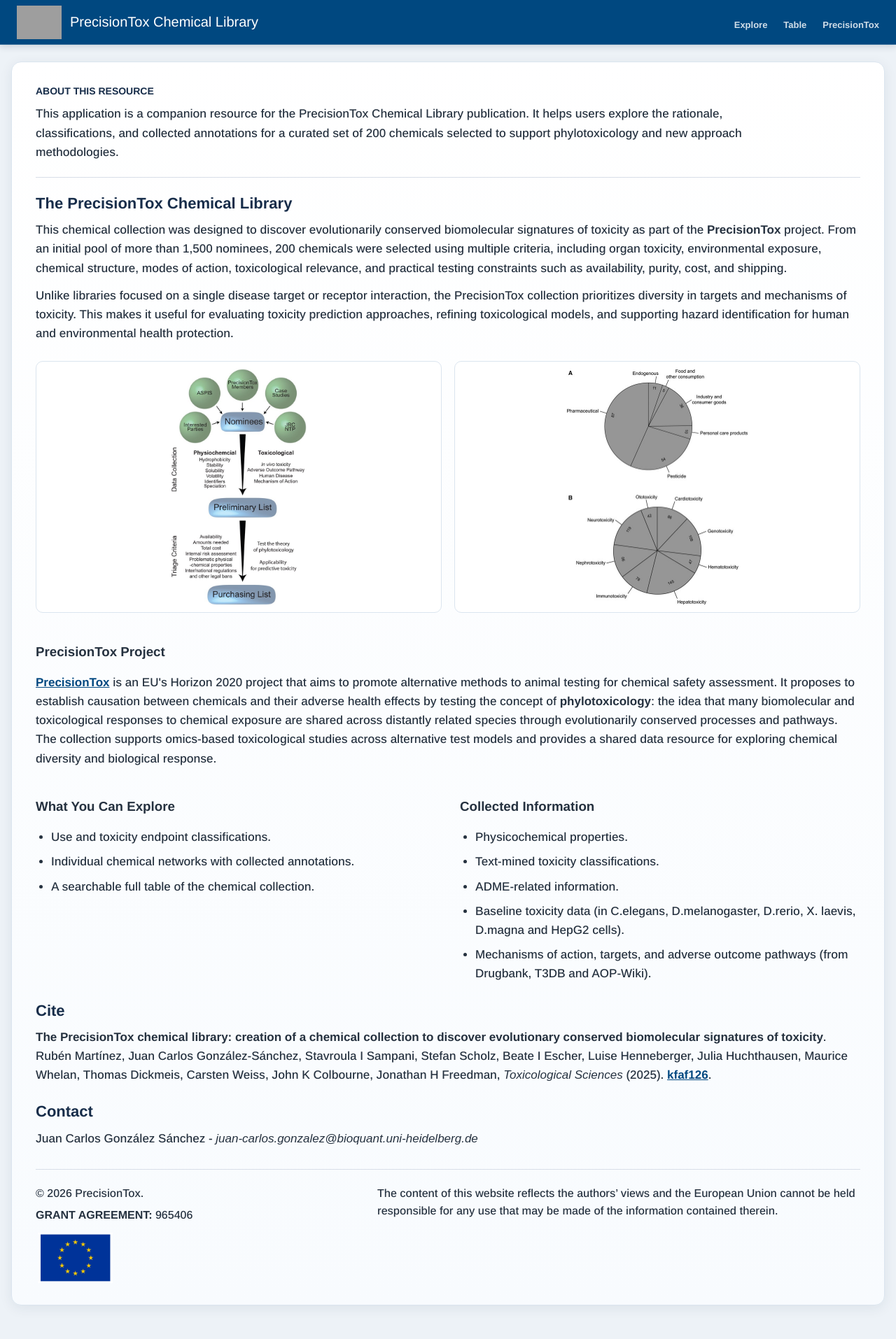
After one commit to precisiontox/chem-viz, a Flask app: template app/templates/about.html in a window 1280 px wide. The commit adds this page. Shown: the whole page at 70% size. Run offline with Flask 3, Linux system fonts and the light colour scheme; the template is opened without the code that fills it, so the values that code supplies are empty; some web fonts are replaced; grey boxes are pictures that could not be loaded.

Commit message:
Create About page

```diff
--- a/app/main.py
+++ b/app/main.py
@@ -26,6 +26,11 @@
 @app.route('/table')
 def chemical_table():
     return render_template('index.html', selected_tab='chem_list')
+
+
+@app.route('/about')
+def about():
+    return render_template('about.html')
 
 
 @app.route('/<ptx_code>')
--- a/app/static/css/styles.css
+++ b/app/static/css/styles.css
@@ -1461,6 +1461,182 @@
     background: var(--ptox-ink) !important;
 }
 
+
+/* About page */
+.topbar-logo-link {
+    display: inline-flex;
+    align-items: center;
+    text-decoration: none;
+}
+
+.about-page {
+    width: min(100%, var(--ptox-page-max));
+    max-width: var(--ptox-page-max);
+    margin: 0 auto;
+    padding: 24px 16px 48px;
+    box-sizing: border-box;
+}
+
+.about-card {
+    border: 1px solid #dbe5ef;
+    border-radius: 14px;
+    background: linear-gradient(180deg, #ffffff 0%, #f8fbfe 100%);
+    box-shadow: 0 4px 18px rgba(23, 45, 74, 0.08);
+    padding: 30px 34px;
+}
+
+.about-hero {
+    margin-bottom: 24px;
+    padding-bottom: 22px;
+    border-bottom: 1px solid var(--ptox-line);
+}
+
+.about-hero .about-kicker {
+    margin: 0 0 8px;
+    color: var(--ptox-ink);
+    font-size: 14px;
+    font-weight: 800;
+    text-transform: uppercase;
+}
+
+.about-hero h1,
+.about-section h2 {
+    margin: 0;
+    color: var(--ptox-ink);
+    line-height: 1.15;
+}
+
+.about-hero h1 {
+    margin-bottom: 12px;
+    font-size: 34px;
+}
+
+
+.about-hero p,
+.about-section p,
+.about-section li {
+    color: var(--ptox-text);
+    font-size: 17px;
+    font-weight: 500;
+    line-height: 1.6;
+}
+
+.about-hero p {
+    max-width: 1080px;
+    margin: 0;
+}
+
+.about-grid {
+    display: grid;
+    grid-template-columns: repeat(2, minmax(0, 1fr));
+    column-gap: 34px;
+    row-gap: 26px;
+}
+
+.about-section {
+    min-width: 0;
+}
+
+.about-article-images {
+    display: grid;
+    grid-template-columns: repeat(2, minmax(0, 1fr));
+    gap: 18px;
+    align-items: stretch;
+}
+
+.about-article-images img {
+    width: 100%;
+    height: 100%;
+    max-height: 360px;
+    object-fit: contain;
+    border: 1px solid #dbe5ef;
+    border-radius: 10px;
+    background: #ffffff;
+    padding: 10px;
+    box-sizing: border-box;
+}
+
+.about-section-wide {
+    grid-column: 1 / -1;
+}
+
+.about-section h2 {
+    margin-bottom: 12px;
+    font-size: 22px;
+}
+
+.about-section p {
+    margin: 0 0 12px;
+}
+
+.about-section p:last-child {
+    margin-bottom: 0;
+}
+
+.about-section a {
+    color: var(--ptox-accent-dark);
+    font-weight: 700;
+}
+
+.about-section ul {
+    margin: 0;
+    padding-left: 22px;
+}
+
+.about-section li + li {
+    margin-top: 8px;
+}
+
+.about-funding {
+    display: grid;
+    grid-template-columns: minmax(220px, 0.8fr) minmax(0, 1.2fr);
+    gap: 28px;
+    align-items: start;
+    margin-top: 4px;
+    padding-top: 22px;
+    border-top: 1px solid var(--ptox-line);
+}
+
+.about-funding p {
+    color: var(--ptox-text);
+    font-size: 16px;
+    font-weight: 500;
+    line-height: 1.55;
+}
+
+.about-funding-meta p {
+    margin: 0 0 6px;
+}
+
+.about-funding-meta img {
+    display: block;
+    width: min(220px, 100%);
+    height: auto;
+    margin-top: 12px;
+}
+
+.about-funding-disclaimer {
+    margin: 0;
+}
+
+@media (max-width: 900px) {
+    .about-grid {
+        grid-template-columns: 1fr;
+    }
+
+    .about-card {
+        padding: 22px 20px;
+    }
+
+    .about-article-images {
+        grid-template-columns: 1fr;
+    }
+
+    .about-funding {
+        grid-template-columns: 1fr;
+    }
+}
+
 @media (max-width: 1180px) {
     .network-guide-inner {
         grid-template-columns: 1fr;
--- /dev/null
+++ b/app/templates/about.html
@@ -0,0 +1,121 @@
+<!DOCTYPE html>
+<html lang="en">
+<head>
+    <meta charset="UTF-8">
+    <meta name="viewport" content="width=device-width, initial-scale=1.0">
+    <title>About | PrecisionTox Chemical Library</title>
+    <link rel="stylesheet" href="{{ url_for('static', filename='vendor/google-fonts/arimo/arimo.css') }}">
+    <link rel="stylesheet" href="{{ url_for('static', filename='css/styles.css') }}">
+    <link rel="stylesheet" type="text/css" href="{{ url_for('static', filename='vendor/font-awesome/6.5.2/css/all.min.css') }}">
+</head>
+<body>
+    <div class="topbar">
+        <div class="topbar-inner">
+            <a class="topbar-logo-link" href="{{ url_for('home') }}" aria-label="PrecisionTox Chemical Library home">
+                <img src="{{ url_for('static', filename='images/logos/ptox_logo_white.png') }}" alt="Logo" class="logo">
+            </a>
+            <span id="title_chemical">PrecisionTox Chemical Library</span>
+            <ul>
+                <li><a href="{{ url_for('home') }}">Explore</a></li>
+                <li><a href="{{ url_for('chemical_table') }}">Table</a></li>
+                <li><a href="https://precisiontox.org/" target="_blank" rel="noopener noreferrer">PrecisionTox</a></li>
+            </ul>
+        </div>
+    </div>
+
+    <main class="about-page">
+        <section class="about-card" aria-label="About the PrecisionTox Chemical Library">
+            <div class="about-hero">
+                <p class="about-kicker">About this resource</p>
+                <p>
+                    This application is a companion resource for the PrecisionTox Chemical Library publication. It helps users explore the
+                    rationale, classifications, and collected annotations for a curated set of 200 chemicals selected to support
+                    phylotoxicology and new approach methodologies.
+                </p>
+            </div>
+
+            <div class="about-grid">
+                <article class="about-section about-section-wide">
+                    <h2>The PrecisionTox Chemical Library</h2>
+                    <p>
+                        This chemical collection was designed to discover evolutionarily conserved
+                        biomolecular signatures of toxicity as part of the <b>PrecisionTox</b> project. From an initial pool of more than 1,500 nominees, 200 chemicals were selected
+                        using multiple criteria, including organ toxicity, environmental exposure, chemical structure, modes of action,
+                        toxicological relevance, and practical testing constraints such as availability, purity, cost, and shipping.
+                    </p>
+                    <p>
+                        Unlike libraries focused on a single disease target or receptor interaction, the PrecisionTox collection prioritizes
+                        diversity in targets and mechanisms of toxicity. This makes it useful for evaluating toxicity prediction approaches,
+                        refining toxicological models, and supporting hazard identification for human and environmental health protection.
+                    </p>
+                </article>
+
+                <div class="about-article-images about-section-wide">
+                    <img src="{{ url_for('static', filename='images/article/m_kfaf126f1.jpeg') }}" alt="PrecisionTox chemical library publication figure 1">
+                    <img src="{{ url_for('static', filename='images/article/m_kfaf126f2.jpeg') }}" alt="PrecisionTox chemical library publication figure 2">
+                </div>
+
+                <article class="about-section about-section-wide">
+                    <h3>PrecisionTox Project</h3>
+                    <p>
+                        <a href="https://precisiontox.org/" target="_blank" rel="noopener noreferrer">PrecisionTox</a> is an EU's Horizon 2020 project that
+                        aims to promote alternative methods to animal testing for chemical safety assessment. It proposes to establish causation between chemicals
+                        and their adverse health effects by testing the concept of <b>phylotoxicology</b>: the idea that many biomolecular and toxicological responses to
+                        chemical exposure are shared across distantly related species through evolutionarily conserved processes and pathways.
+                        The collection supports omics-based toxicological studies across alternative test models and provides a shared data
+                        resource for exploring chemical diversity and biological response.
+                    </p>
+                </article>
+
+                <article class="about-section">
+                    <h3>What You Can Explore</h3>
+                    <ul>
+                        <li>Use and toxicity endpoint classifications.</li>
+                        <li>Individual chemical networks with collected annotations.</li>
+                        <li>A searchable full table of the chemical collection.</li>
+                    </ul>
+                </article>
+
+                <article class="about-section">
+                    <h3>Collected Information</h3>
+                    <ul>
+                        <li>Physicochemical properties.</li>
+                        <li>Text-mined toxicity classifications.</li>
+                        <li>ADME-related information.</li>
+                        <li>Baseline toxicity data (in C.elegans, D.melanogaster, D.rerio, X. laevis, D.magna and HepG2 cells).</li>
+                        <li>Mechanisms of action, targets, and adverse outcome pathways (from Drugbank, T3DB and AOP-Wiki).</li>
+                    </ul>
+                </article>
+
+                <article class="about-section about-section-wide">
+                    <h2>Cite</h2>
+                    <p>
+                        <b>The PrecisionTox chemical library: creation of a chemical collection to discover evolutionary conserved biomolecular
+                        signatures of toxicity</b>. Rubén Martínez, Juan Carlos González-Sánchez, Stavroula I Sampani, Stefan Scholz,
+                        Beate I Escher, Luise Henneberger, Julia Huchthausen, Maurice Whelan, Thomas Dickmeis, Carsten Weiss,
+                        John K Colbourne, Jonathan H Freedman, <em>Toxicological Sciences</em> (2025).
+                        <a href="https://doi.org/10.1093/toxsci/kfaf126" target="_blank" rel="noopener noreferrer">kfaf126</a>.
+                    </p>
+                </article>
+
+                <article class="about-section about-section-wide">
+                    <h2>Contact</h2>
+                    <p>Juan Carlos González Sánchez - <i>juan-carlos.gonzalez@bioquant.uni-heidelberg.de</i></p>
+                </article>
+
+                <footer class="about-funding about-section-wide">
+                    <div class="about-funding-meta">
+                        <p>© 2026 PrecisionTox.</p>
+                        <p><b>GRANT AGREEMENT:</b> 965406</p>
+                        <img src="{{ url_for('static', filename='images/logos/EU-768x256.png') }}" alt="European Union flag">
+                    </div>
+                    <p class="about-funding-disclaimer">
+                        The content of this website reflects the authors’ views and the European Union cannot be held responsible for any use
+                        that may be made of the information contained therein.
+                    </p>
+                </footer>
+            </div>
+        </section>
+    </main>
+</body>
+</html>
--- a/app/templates/index.html
+++ b/app/templates/index.html
@@ -58,7 +58,7 @@
             <span id="title_chemical">PrecisionTox Chemical Library</span>
             <ul>
                 <li><a href="https://precisiontox.org/" target="_blank" rel="noopener noreferrer">PrecisionTox</a></li>
-                <li><a href="about.asp" target="_blank" rel="noopener noreferrer">About</a></li>
+                <li><a href="{{ url_for('about') }}">About</a></li>
             </ul>
         </div>
     </div>
```
Also changed, not shown: app/static/images/article/m_kfaf126f1.jpeg (added), app/static/images/article/m_kfaf126f2.jpeg (added), app/static/images/logos/EU-768x256.png (added), 1 other file.
